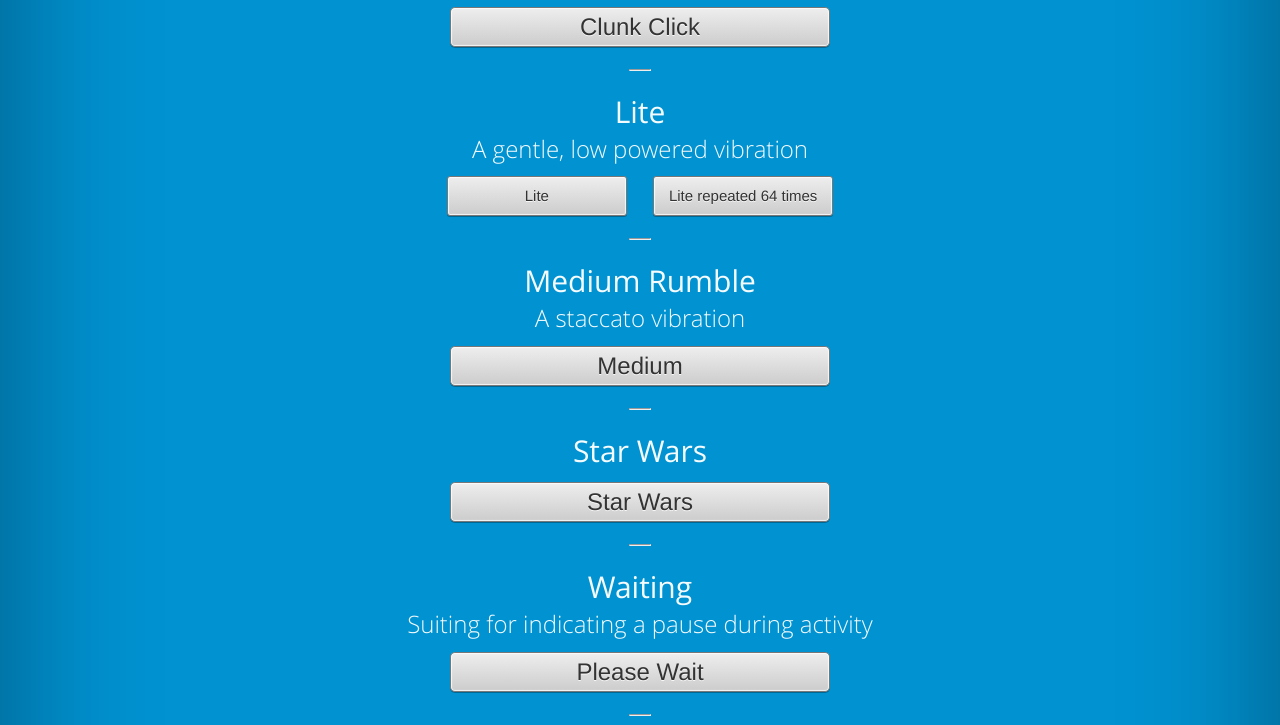
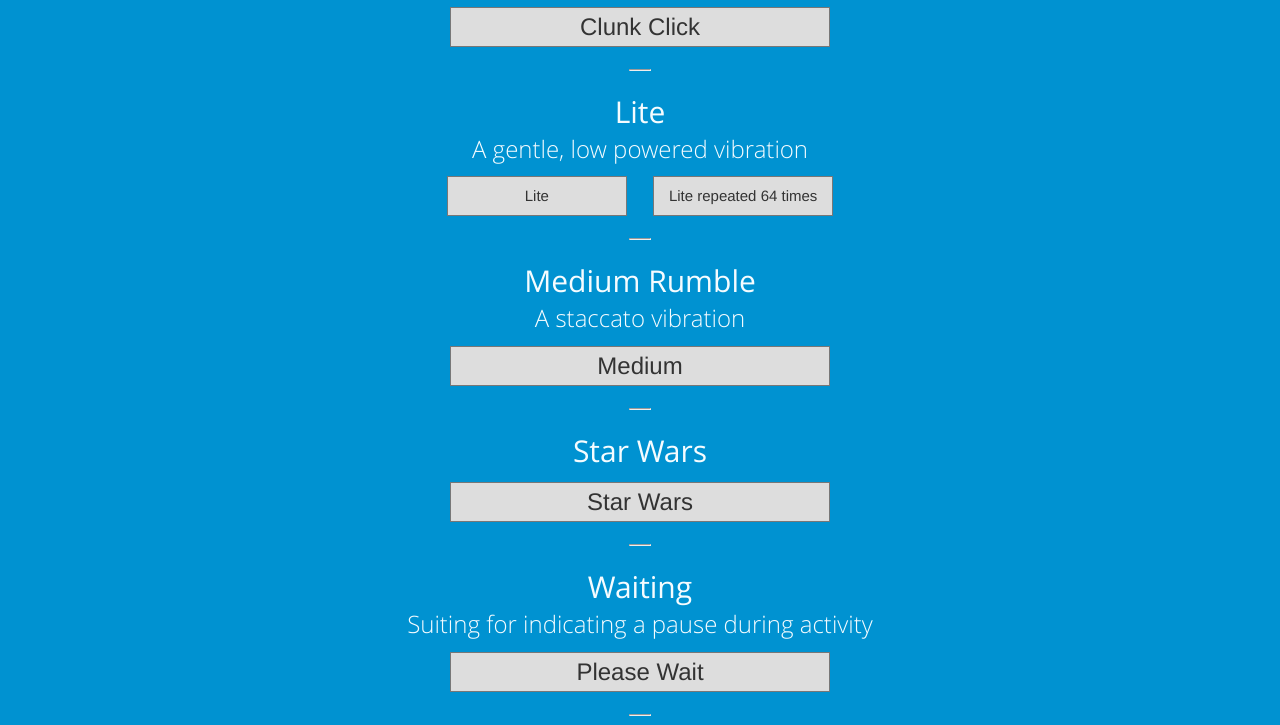
Before and after one commit to arcturus/handshake-html5-vibrate-haptic-library, a plain HTML site: page index.html in a window 1280 px wide. Shown: the part 654-1379 px from the top of the page. Drawn offline with Linux system fonts and the light colour scheme.

Commit message:
Removed background which was causing issues

```diff
--- a/css/style.css
+++ b/css/style.css
@@ -5,9 +5,6 @@ html {
 body {
 	background-color: #0090CF;
 	background-color: hsla(198, 100%, 41%, 1.0);
-	-webkit-box-shadow: inset 0px 0px 150px rgba(0,0,0,0.4);
-	-moz-box-shadow: inset 0px 0px 150px rgba(0,0,0,0.4);
-	box-shadow: inset 0px 0px 150px rgba(0,0,0,0.4);
 	font-family: "OpenSansLight", "OpenSansRegular", Helvetica, Arial, sans-serif;
 	font-size: 24px;
 	font-size: 2.4rem;
@@ -21,7 +18,7 @@ body {
 @font-face {
 	font-family: 'OpenSansLight';
 	src: url('../fonts/OpenSans-Light-webfont.eot');
-  src: url('../fonts/OpenSans-Light-webfont.eot') format('embedded-opentype'), url('../fonts/OpenSans-Light-webfont.woff') format('woff'), url('../fonts/OpenSans-Light-webfont.ttf') format('truetype');
+	src: url('../fonts/OpenSans-Light-webfont.eot') format('embedded-opentype'), url('../fonts/OpenSans-Light-webfont.woff') format('woff'), url('../fonts/OpenSans-Light-webfont.ttf') format('truetype'), url('../fonts/OpenSans-Light-webfont.svg') format('svg');
 	font-weight: normal;
 	font-style: normal;
 }
@@ -29,7 +26,7 @@ body {
 @font-face {
 	font-family: 'OpenSansRegular';
 	src: url('../fonts/OpenSans-Regular-webfont.eot');
-  src: url('../fonts/OpenSans-Regular-webfont.eot') format('embedded-opentype'), url('../fonts/OpenSans-Regular-webfont.woff') format('woff'), url('../fonts/OpenSans-Regular-webfont.ttf') format('truetype');
+	src: url('../fonts/OpenSans-Regular-webfont.eot') format('embedded-opentype'), url('../fonts/OpenSans-Regular-webfont.woff') format('woff'), url('../fonts/OpenSans-Regular-webfont.ttf') format('truetype'), url('../fonts/OpenSans-Regular-webfont.svg') format('svg');
 	font-weight: normal;
 	font-style: normal;
 }
@@ -165,74 +162,36 @@ section {
 button {
 	display: inline-block;
 	white-space: nowrap;
-	background-color: #ccc;
-	background-image: -webkit-gradient(linear, left top, left bottom, from(#eee), to(#ccc));
-	background-image: -webkit-linear-gradient(top, #eee, #ccc);
-	background-image: -moz-linear-gradient(top, #eee, #ccc);
-	background-image: -ms-linear-gradient(top, #eee, #ccc);
-	background-image: -o-linear-gradient(top, #eee, #ccc);
-	background-image: linear-gradient(top, #eee, #ccc);
-	filter: progid:DXImageTransform.Microsoft.gradient(startColorStr='#eeeeee', EndColorStr='#cccccc');
+	background-color: #ddd;
 	border: 1px solid #777;
 	padding: 0.5rem 1rem;
 	margin: 1rem;
 	font: 2.4rem/2.8rem Helvetica Neue, Arial;
 	text-decoration: none;
 	color: #333;
-	text-shadow: 0 1px 0 rgba(255,255,255,.8);
-	-moz-border-radius: .2em;
-	-webkit-border-radius: .2em;
-	border-radius: .2em;
-	-moz-box-shadow: 0 0 1px 1px rgba(255,255,255,.8) inset, 0 1px 0 rgba(0,0,0,.3);
-	-webkit-box-shadow: 0 0 1px 1px rgba(255,255,255,.8) inset, 0 1px 0 rgba(0,0,0,.3);
-	box-shadow: 0 0 1px 1px rgba(255,255,255,.8) inset, 0 1px 0 rgba(0,0,0,.3);
 	width: 38rem;
 }
 
 .dual {
 	display: inline-block;
 	white-space: nowrap;
-	background-color: #ccc;
-	background-image: -webkit-gradient(linear, left top, left bottom, from(#eee), to(#ccc));
-	background-image: -webkit-linear-gradient(top, #eee, #ccc);
-	background-image: -moz-linear-gradient(top, #eee, #ccc);
-	background-image: -ms-linear-gradient(top, #eee, #ccc);
-	background-image: -o-linear-gradient(top, #eee, #ccc);
-	background-image: linear-gradient(top, #eee, #ccc);
-	filter: progid:DXImageTransform.Microsoft.gradient(startColorStr='#eeeeee', EndColorStr='#cccccc');
+	background-color: #ddd;
 	border: 1px solid #777;
 	padding: 0.5rem 1rem;
 	margin: 1rem;
 	font: 1.5rem/2.8rem Helvetica Neue, Arial;
 	text-decoration: none;
 	color: #333;
-	text-shadow: 0 1px 0 rgba(255,255,255,.8);
-	-moz-border-radius: .2em;
-	-webkit-border-radius: .2em;
-	border-radius: .2em;
-	-moz-box-shadow: 0 0 1px 1px rgba(255,255,255,.8) inset, 0 1px 0 rgba(0,0,0,.3);
-	-webkit-box-shadow: 0 0 1px 1px rgba(255,255,255,.8) inset, 0 1px 0 rgba(0,0,0,.3);
-	box-shadow: 0 0 1px 1px rgba(255,255,255,.8) inset, 0 1px 0 rgba(0,0,0,.3);
 	width: 18rem;
 }
 
 button:hover
 {
 	background-color: #ddd;
-	background-image: -webkit-gradient(linear, left top, left bottom, from(#fafafa), to(#ddd));
-	background-image: -webkit-linear-gradient(top, #fafafa, #ddd);
-	background-image: -moz-linear-gradient(top, #fafafa, #ddd);
-	background-image: -ms-linear-gradient(top, #fafafa, #ddd);
-	background-image: -o-linear-gradient(top, #fafafa, #ddd);
-	background-image: linear-gradient(top, #fafafa, #ddd);
-	filter: progid:DXImageTransform.Microsoft.gradient(startColorStr='#fafafa', EndColorStr='#dddddd');
 }
 
 button:active
 {
-	-moz-box-shadow: 0 0 4px 2px rgba(0,0,0,.3) inset;
-	-webkit-box-shadow: 0 0 4px 2px rgba(0,0,0,.3) inset;
-	box-shadow: 0 0 4px 2px rgba(0,0,0,.3) inset;
 	position: relative;
 	top: 1px;
 }
@@ -253,12 +212,6 @@ button:before
 	font-size: 1.5em;
 	margin: 0 1em 0 -1em;
 	padding: 0 .2em;
-	-moz-box-shadow: 1px 0 0 rgba(0,0,0,.5), 2px 0 0 rgba(255,255,255,.5);
-	-webkit-box-shadow: 1px 0 0 rgba(0,0,0,.5), 2px 0 0 rgba(255,255,255,.5);
-	box-shadow: 1px 0 0 rgba(0,0,0,.5), 2px 0 0 rgba(255,255,255,.5);
-	-moz-border-radius: .15em 0 0 .15em;
-	-webkit-border-radius: .15em 0 0 .15em;
-	border-radius: .15em 0 0 .15em;
 	pointer-events: none;
 }
 
```
Lines whose indentation alone changed are shown as unchanged.
